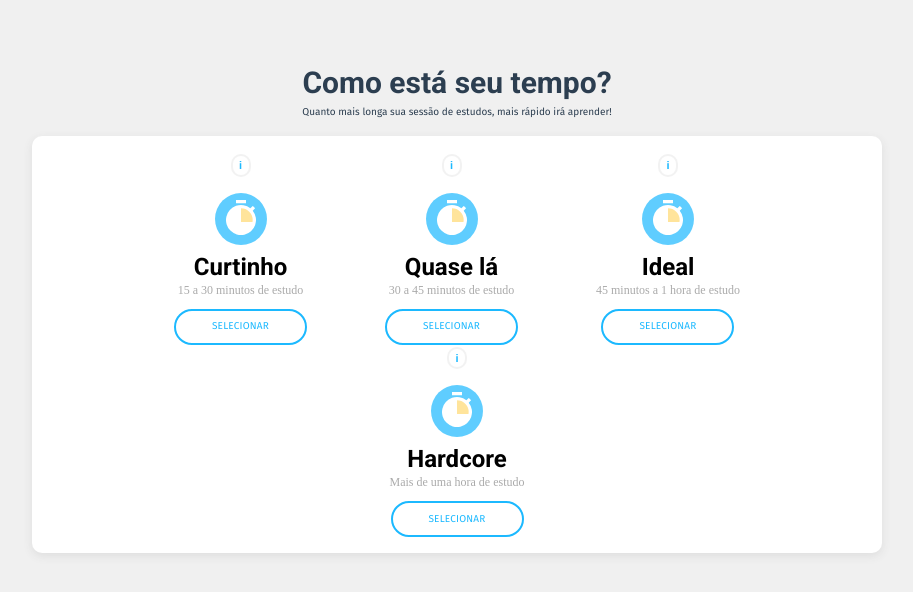
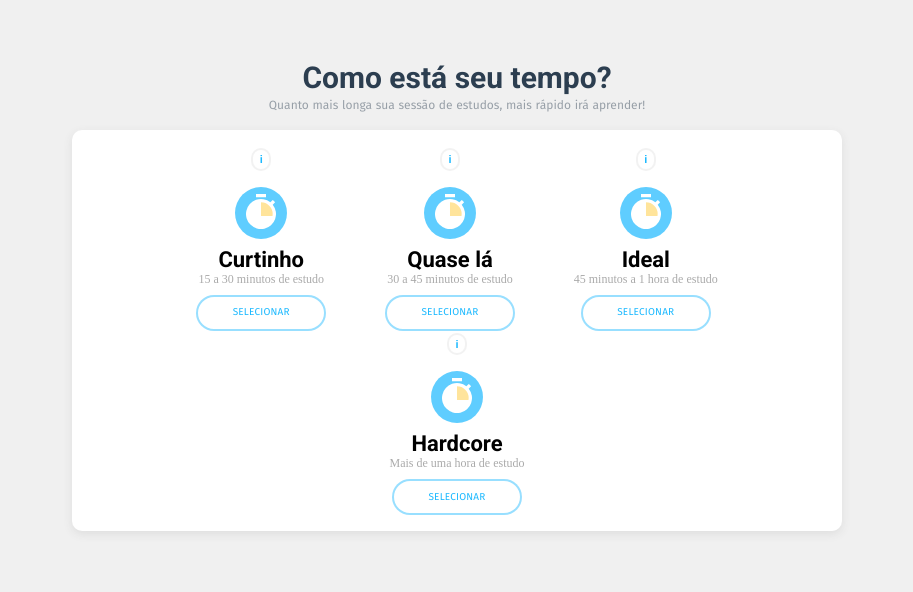
Before and after one commit to ocBruno/difficulty-screen, a Vue app: page / in a window 1280 px wide. Shown: the top 592 px of the page, without its empty margins (183-1096 px from the left). Built offline with nearby package versions, Linux system fonts and the light colour scheme.

Commit message:
Design adjustments

```diff
--- a/src/components/DifficultyScreen.vue
+++ b/src/components/DifficultyScreen.vue
@@ -70,10 +70,14 @@ export default {
   font-family: "Roboto";
   font-weight: 700;
   font-size: 30px;
+  line-height: 1.2;
 }
 .sub-header {
   font-family: "Fira Sans";
-  font-size: 10px;
+  font-size: 12px;
+  word-spacing: 0.5px;
+  opacity: 0.45;
+
 }
 h3 {
   margin: 40px 0 0;
--- a/src/components/DifficultySelector.vue
+++ b/src/components/DifficultySelector.vue
@@ -72,8 +72,9 @@ export default {
 @media only screen and (min-device-width : 650px) and (max-device-width : 1600px) {
 /* Styles for browsers */
 .difficulty-selector {
-  margin-left: 200px;
-  margin-right: 200px;
+  margin-left: 15em;
+  margin-right: 15em;
+
 
 }
 }
--- a/src/components/DifficultySelectorItem.vue
+++ b/src/components/DifficultySelectorItem.vue
@@ -1,5 +1,5 @@
 <template>
-  <div class="col-sm-auto mx-4 difficulty-selector-item">
+  <div class="col-sm-auto difficulty-selector-item">
     <button @click="onInfoClick" class="mx-auto more-info-button">i</button>
     <div @mouseover="onHover" @mouseout="onMouseOut" @click="onItemClick">
       <div :class="{'mt-3 stopwatch': true, 'stopwatch-bounce': isHovering}">
@@ -81,6 +81,9 @@ export default {
 
 <!-- Add "scoped" attribute to limit CSS to this component only -->
 <style scoped>
+.difficulty-selector-item {
+margin: 0 0.9em;
+}
 .difficulty-selector-item:hover {
   cursor: pointer;
   user-select: none;
@@ -91,7 +94,7 @@ export default {
   opacity: 0.7;
 }
 .stopwatch-bounce {
-  transform: translateY(-8px);
+  transform: translateY(-6px);
   opacity: 1;
 }
 .a {
@@ -109,8 +112,7 @@ export default {
 .e {
   fill: #ffda72;
 }
-.difficulty-selector-item {
-}
+
 .desc {
   font-family: "Fire Sans";
   font-weight: 300;
@@ -119,6 +121,8 @@ export default {
   margin-bottom: 10px;
   transition: transform 0.2s ease-in;
   transition-delay: 50ms;
+  line-height: 1;
+
 }
 .desc-hovering,
 .header-hovering {
@@ -134,7 +138,7 @@ export default {
   color: #000000;
   line-height: 1;
   padding: 10px 0 2px 0 !important;
-  font-size: 24px;
+  font-size: 22px;
   opacity: 1;
 }
 .more-info-button {
@@ -145,21 +149,22 @@ export default {
   opacity: 1;
   font-size: 11px;
   width: 20px;
+  transition: border 100ms ease-in;
   font-weight: 700;
 }
 .more-info-button:hover {
-  border: 1px solid #1cb9ff;
+  border: 1px solid #76d4ff;
 }
 .select-button {
   transition: transform 0.2s ease-in;
-  width: 133px;
-  height: 36px;
+  width: 13em;
+  height: 3.6em;
   font-family: "Fira Sans", regular;
   font-size: 10px;
   letter-spacing: 0.2px;
   color: #1cb9ff;
   background: #fff;
-  border: 2px solid #1cb9ff;
+  border: 2px solid rgba(28, 185, 255, 0.45);
   border-radius: 24px;
   transition: color 300;
   transition-delay: 50ms;
```
